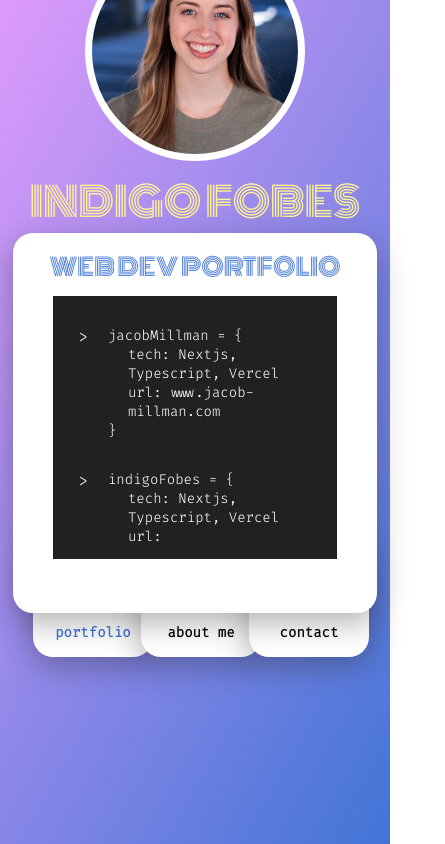
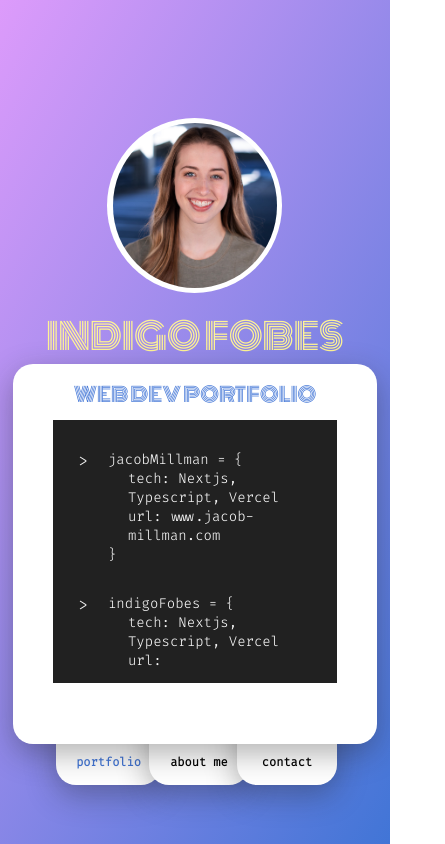
Before and after one commit to IndigoFobes/indigo-nextjs-portfolio, a Next.js app: page / in a window 390 px wide. Shown: the whole page, 445 px wide, since content can reach past the window. Built offline with nearby package versions, Linux system fonts and the light colour scheme.

Commit message:
trying to fix mobile layout issues...

```diff
--- a/src/app/globals.css
+++ b/src/app/globals.css
@@ -23,8 +23,15 @@
   box-sizing: border-box;
 }
 
+/* html {
+  min-width: 100vw;
+  min-height: 100vh;
+} */
+
 body {
   max-width: 100vw;
+  min-width: 100vw;
+  min-height: 100vh;
   overflow-x: hidden;
   font-family: var(--font-monoton);
 }
@@ -32,6 +39,7 @@ body {
 .container {
   background: var(--bgFun);
   min-height: 100vh;
+  min-width: 100vw !important;
 }
 
 .wrapper {
--- a/src/app/homepage.module.css
+++ b/src/app/homepage.module.css
@@ -19,9 +19,17 @@
 @media screen and (max-width: 768px) {
   .container {
     width: 97%;
+    place-self: end;
+    padding-bottom: 100px;
   }
 
   .wrapper {
     padding-right: 0px;
   }
 }
+
+@media screen and (max-width: 425px) {
+  .container {
+    padding-bottom: 40px;
+  }
+}
--- a/src/components/mainContainer/mainContainer.module.css
+++ b/src/components/mainContainer/mainContainer.module.css
@@ -143,22 +143,36 @@
   }
 
   .title {
-    font-size: 50px;
+    font-size: 46px;
   }
 
   .subtitle {
-    font-size: 28px;
+    font-size: 26px;
     text-align: center;
     margin-left: 0px;
+  }
+
+  .imgContainer {
+    height: 175px;
+    width: 175px;
+    left: calc(50% - 175px / 2);
+    top: -190px;
   }
 }
 
 @media screen and (max-width: 425px) {
   .title {
-    font-size: 40px;
+    font-size: 36px;
   }
 
   .subtitle {
-    font-size: 24px;
+    font-size: 20px;
+  }
+
+  .imgContainer {
+    height: 175px;
+    width: 175px;
+    left: calc(50% - 175px / 2);
+    top: -190px;
   }
 }
--- a/src/components/tabs/tabs.module.css
+++ b/src/components/tabs/tabs.module.css
@@ -7,9 +7,6 @@
 }
 
 .wrapper {
-  /* display: flex;
-  flex-direction: column;
-  gap: 30px; */
   position: relative;
 }
 
@@ -110,12 +107,12 @@
 
 @media screen and (max-width: 768px) {
   .container {
-    right: calc(50% - 500px / 2);
+    right: calc(50% - 300px / 2);
     top: calc(100% - 80px);
   }
 
   .wrapper {
-    width: 500px;
+    width: auto;
     display: flex;
     flex-direction: row;
     justify-content: center;
@@ -127,6 +124,7 @@
     margin-right: -12px;
     padding-top: 90px;
     padding-bottom: 15px;
+    min-width: 110px;
   }
 
   .tab:nth-child(1) {
@@ -159,3 +157,14 @@
     right: 0px;
   }
 }
+
+@media screen and (max-width: 425px) {
+  .container {
+    right: calc(50% - 260px / 2);
+  }
+
+  .tab {
+    font-size: 12px;
+    min-width: 100px;
+  }
+}
```
